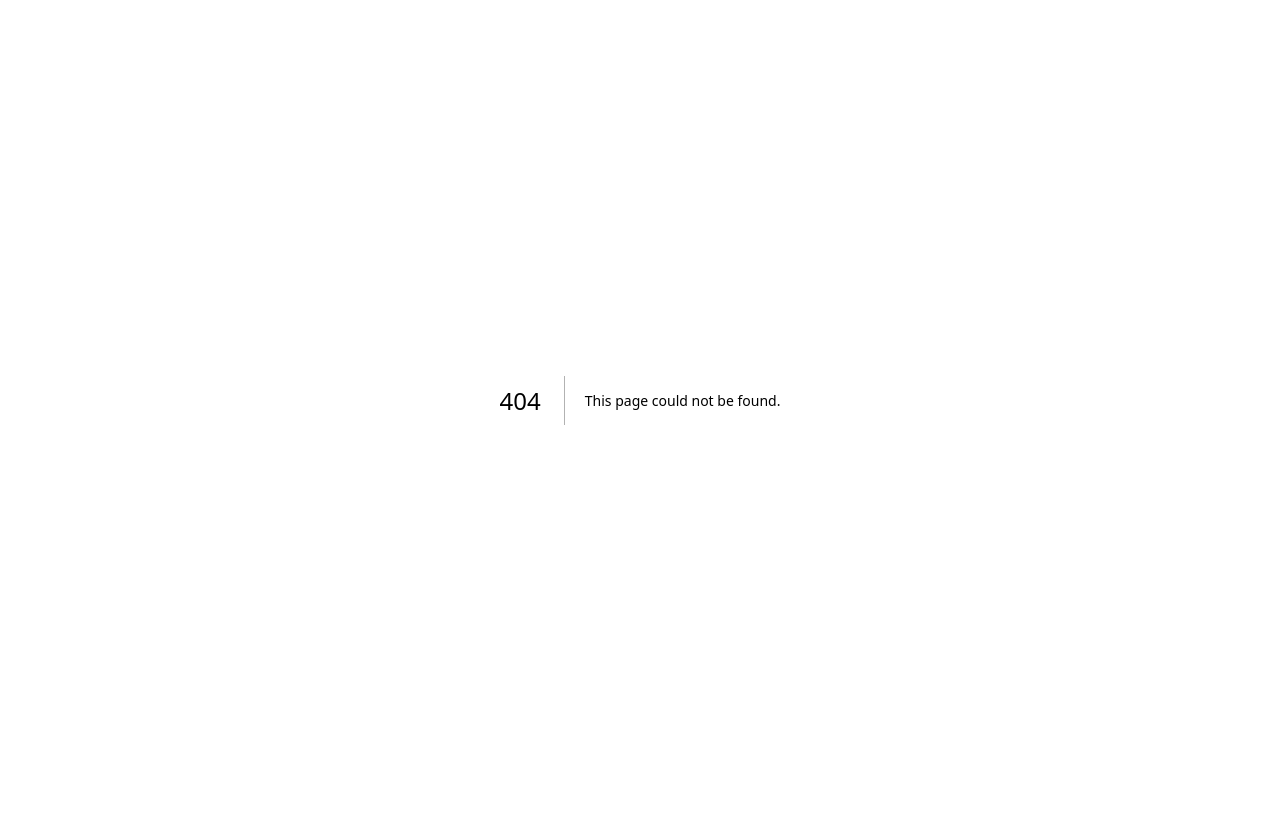
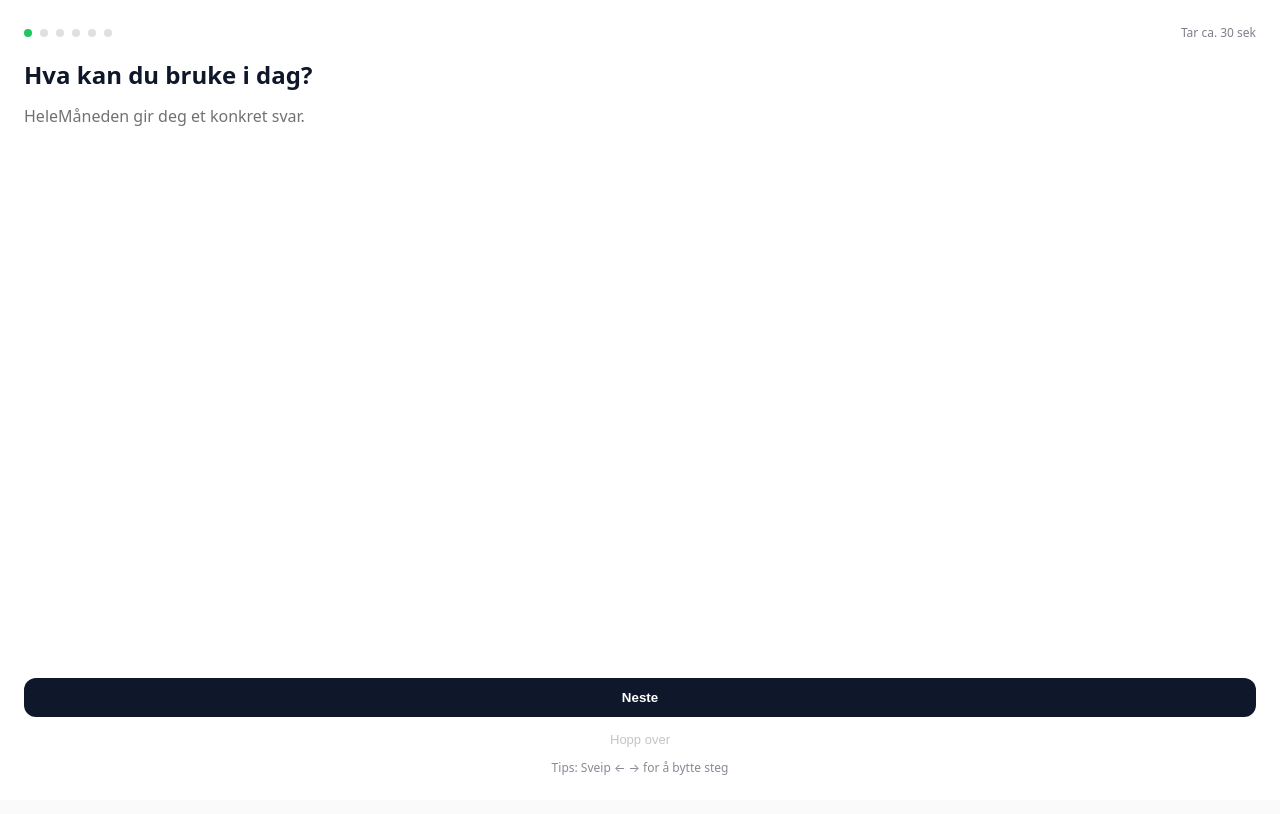
Before and after one commit to ivarkjell-dotcom/helemaneden, a Next.js app: page /faq in a window 1280 px wide. Before the commit this address had no page. Shown: the top 814 px of the page. Built offline with nearby package versions, Linux system fonts and the light colour scheme.

Commit message:
Legger til FAQ + header fix

```diff
--- /dev/null
+++ b/src/app/(app)/faq/page.tsx
@@ -0,0 +1,72 @@
+"use client";
+
+import { useRouter } from "next/navigation";
+import { PageHeader } from "../../components/PageHeader";
+
+export default function FAQPage() {
+  const router = useRouter();
+
+  const faqs = [
+    {
+      q: "Hva betyr “trygt å bruke”?",
+      a: "Et konkret forslag til hva du kan bruke nå, basert på det du har igjen og tiden til neste inntekt.",
+    },
+    {
+      q: "Hva skjer hvis jeg bruker mer enn tallet?",
+      a: "Da justeres resten av perioden automatisk.",
+    },
+    {
+      q: "Når bør jeg bruke appen?",
+      a: "Når du lurer på om det er rom for å bruke penger.",
+    },
+    {
+      q: "Må jeg følge tallet?",
+      a: "Nei. Det er støtte, ikke en regel.",
+    },
+    {
+      q: "Hvor ofte bør jeg oppdatere saldo?",
+      a: "Når du vil. Litt oftere gir mer presise svar.",
+    },
+    {
+      q: "Hva skjer hvis jeg storhandler?",
+      a: "Det du har igjen fordeles på resten av perioden.",
+    },
+    {
+      q: "Lagrer dere informasjon om meg?",
+      a: "Nei. Alt lagres lokalt på din mobil.",
+    },
+  ];
+
+  return (
+    <main
+  style={{
+    maxWidth: 520,
+    margin: "0 auto",
+    padding: "24px 16px 16px", // 👈 økt topp-padding
+  }}
+>
+      <PageHeader
+  title="Spørsmål og svar"
+  subtitle=""
+  onBack={() => router.back()}
+/>
+      {/* FAQ */}
+      <div className="space-y-4">
+        {faqs.map((item, index) => (
+          <div
+            key={index}
+            className="bg-card border border-border rounded-2xl p-4"
+          >
+            <p className="font-medium mb-2">{item.q}</p>
+            <p className="text-sm opacity-80 leading-relaxed">{item.a}</p>
+          </div>
+        ))}
+      </div>
+
+      {/* Footer */}
+      <div className="mt-8 text-sm opacity-60">
+        Du bruker appen akkurat så mye eller lite du vil.
+      </div>
+    </main>
+  );
+}
--- a/src/app/components/PageHeader.tsx
+++ b/src/app/components/PageHeader.tsx
@@ -1,26 +1,47 @@
+import { ArrowLeft } from "lucide-react";
+
 type PageHeaderProps = {
   title: string;
   subtitle?: string;
+  onBack?: () => void;
 };
 
-export function PageHeader({ title, subtitle }: PageHeaderProps) {
+export function PageHeader({ title, subtitle, onBack }: PageHeaderProps) {
   return (
     <div
       style={{
-        paddingTop: 0,          // 🔼 nærmere TopBar
-        paddingBottom: 16,      // 🔽 kontrollert luft ned
+        paddingTop: 0,
+        paddingBottom: 16,
       }}
     >
+      {/* 🔙 Tilbakepil */}
+      {onBack && (
+        <button
+          onClick={onBack}
+          style={{
+            background: "none",
+            border: "none",
+            padding: 4,
+            marginBottom: 8,
+            cursor: "pointer",
+          }}
+        >
+          <ArrowLeft size={20} />
+        </button>
+      )}
+
+      {/* 🧾 Tittel */}
       <h1
         style={{
           fontSize: 20,
           fontWeight: 700,
-          margin: 0,            // 🔥 viktig: fjerner default margin
+          margin: 0,
         }}
       >
         {title}
       </h1>
 
+      {/* 🔽 Subtitle */}
       {subtitle && (
         <div
           style={{
--- a/src/app/components/SideMenu.tsx
+++ b/src/app/components/SideMenu.tsx
@@ -1,5 +1,6 @@
 "use client";
 
+import { useRouter } from "next/navigation";
 import React from "react";
 import Link from "next/link";
 import {
@@ -305,6 +306,24 @@ export function SideMenu({ open, onClose }: SideMenuProps) {
   <span>Din bruk i testen</span>
 </Link>
 
+{/* FAQ */}
+<Link
+  href="/faq"
+  onClick={onClose}
+  style={{
+    display: "flex",
+    alignItems: "center",
+    gap: 12,
+    marginTop: 12,
+    fontSize: 13,
+    textDecoration: "none",
+    color: "var(--text-primary)",
+    opacity: 0.8,
+  }}
+>
+  <span>Spørsmål og svar</span>
+</Link>
+
               <Link
   href="/data-sikkerhet"
   onClick={onClose}
--- a/src/app/components/onboarding/onboardingContent.ts
+++ b/src/app/components/onboarding/onboardingContent.ts
@@ -18,12 +18,12 @@ export const standardOnboarding: OnboardingContent = {
   steps: [
     {
   key: "what",
-      title: "Vær trygg hele måneden",
-      body: ["HeleMåneden gir deg et trygt beløp per dag."],
-      moreTitle: "Hva betyr “trygt beløp”?",
+  title: "Hva kan du bruke i dag?",
+  body: ["HeleMåneden gir deg et konkret svar."],
+  moreTitle: "Hva betyr “trygt å bruke”?",
   moreBody: [
-        "Det er beløpet du kan bruke uten å komme i minus før neste lønn.",
-        "Du registrerer saldo – appen regner ut resten.",
+    "Det er beløpet du kan bruke uten å gå tom før neste lønn.",
+    "Du legger inn saldo – appen regner resten.",
   ],
 },
     {
@@ -69,9 +69,13 @@ export const standardOnboarding: OnboardingContent = {
     },
     {
   key: "start",
-      title: "Kom i gang på 1–2 minutter",
-      body: ["Gjør dette først – så får du live utregninger med en gang:"],
-      // siste steg har ikke “les mer”
+  title: "Start her",
+  body: [
+    "Legg inn saldo etter regninger",
+    "Legg inn dato for neste lønn",
+    "Da får du et svar med en gang",
+    "Oppdater saldo underveis",
+  ],
 },
   ],
 };
```
Also changed, not shown: src/app/(app)/page.tsx (+10 -2 lines), src/app/(app)/settings/page.tsx (+34 -0 lines), src/app/components/ui/InfoTooltip.tsx (added, +77 -0 lines). Lines whose indentation alone changed are shown as unchanged.
